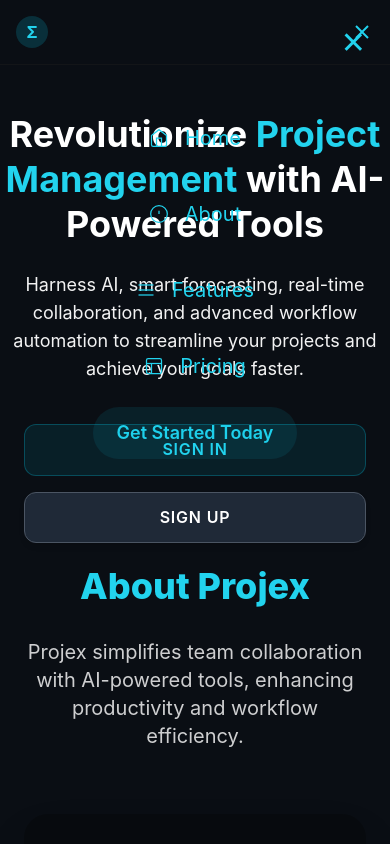
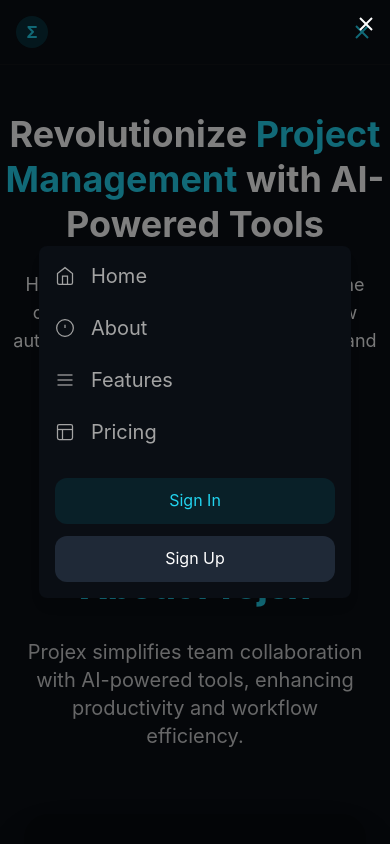
Before and after one commit to Arham-jawad896/Projex, a React (Vite) app in the folder frontend/: page / in a window 390 px wide. Both pictures are taken after a click on the button "Open Menu". Shown: the top 844 px of the page. Built offline with nearby package versions, Linux system fonts and the light colour scheme.

Commit message:
Fixed the navbar issue. It was difficult to read the links in hamburger menu.

```diff
--- a/frontend/src/components/Navbar.jsx
+++ b/frontend/src/components/Navbar.jsx
@@ -207,49 +207,39 @@ const Navbar = () => {
 
       {/* Mobile Menu */}
       {isMenuOpen && (
-        <div ref={mobileMenuRef} className="fixed inset-0 bg-[var(--bg-dark)]/95 md:hidden z-50 flex flex-col items-center overflow-auto pt-20">
-          <div className="w-full max-w-md px-6 space-y-8">
-            {/* Clickable X button */}
+        <div
+          ref={mobileMenuRef}
+          className="fixed inset-0 bg-black bg-opacity-50 md:hidden flex justify-center items-center z-50"
+          aria-hidden={!isMenuOpen}
+        >
+          <div className="bg-[var(--bg-dark)] w-4/5 max-w-md mx-auto p-4 rounded-lg shadow-lg">
             <button
+              className="absolute top-3 right-3 text-white text-xl"
               onClick={toggleMobileMenu}
-              className="absolute top-6 right-6 text-cyan-400 text-3xl"
               aria-label="Close Menu"
             >
-              ✕
+              <svg xmlns="http://www.w3.org/2000/svg" width="24" height="24" viewBox="0 0 24 24" fill="none" stroke="currentColor" strokeWidth="2">
+                <line x1="18" y1="6" x2="6" y2="18" />
+                <line x1="6" y1="6" x2="18" y2="18" />
+              </svg>
             </button>
-
-            <ul className="space-y-6 text-center text-cyan-400 text-xl">
+            <ul className="space-y-6">
               {navItems.map(({ label, href, icon }) => (
-                <li key={label} className="transform transition-all duration-300 hover:scale-105">
+                <li key={label} className="text-xl">
                   <a
                     href={href}
-                    className="block py-3 hover:text-white transition-colors flex items-center justify-center gap-4"
-                    onClick={toggleMobileMenu}
+                    className="flex items-center space-x-4 text-neutral-400 hover:text-[var(--hover-color)] transition-colors duration-300"
                   >
                     <Icon icon={icon} />
-                    {label}
+                    <span>{label}</span>
                   </a>
                 </li>
               ))}
             </ul>
 
-            <div className="flex flex-col space-y-4 mt-8 w-full">
-              <button
-                className="w-full bg-cyan-500/10 text-cyan-400 py-3 rounded-xl hover:bg-cyan-500/20 border border-cyan-500/30 transition-all font-semibold tracking-wider uppercase"
-                aria-label="Sign In"
-                type="button"
-                onClick={toggleMobileMenu}
-              >
-                Sign In
-              </button>
-              <button
-                className="w-full bg-gray-800 text-white py-3 rounded-xl hover:bg-gray-700 border border-gray-600 transition-all font-semibold tracking-wider uppercase shadow-md"
-                aria-label="Sign Up"
-                type="button"
-                onClick={toggleMobileMenu}
-              >
-                Sign Up
-              </button>
+            <div className="mt-8">
+              <button className="w-full bg-cyan-500/10 text-cyan-400 px-4 py-2.5 rounded-xl mb-3">Sign In</button>
+              <button className="w-full bg-gray-800 text-white px-4 py-2.5 rounded-xl">Sign Up</button>
             </div>
           </div>
         </div>
```
